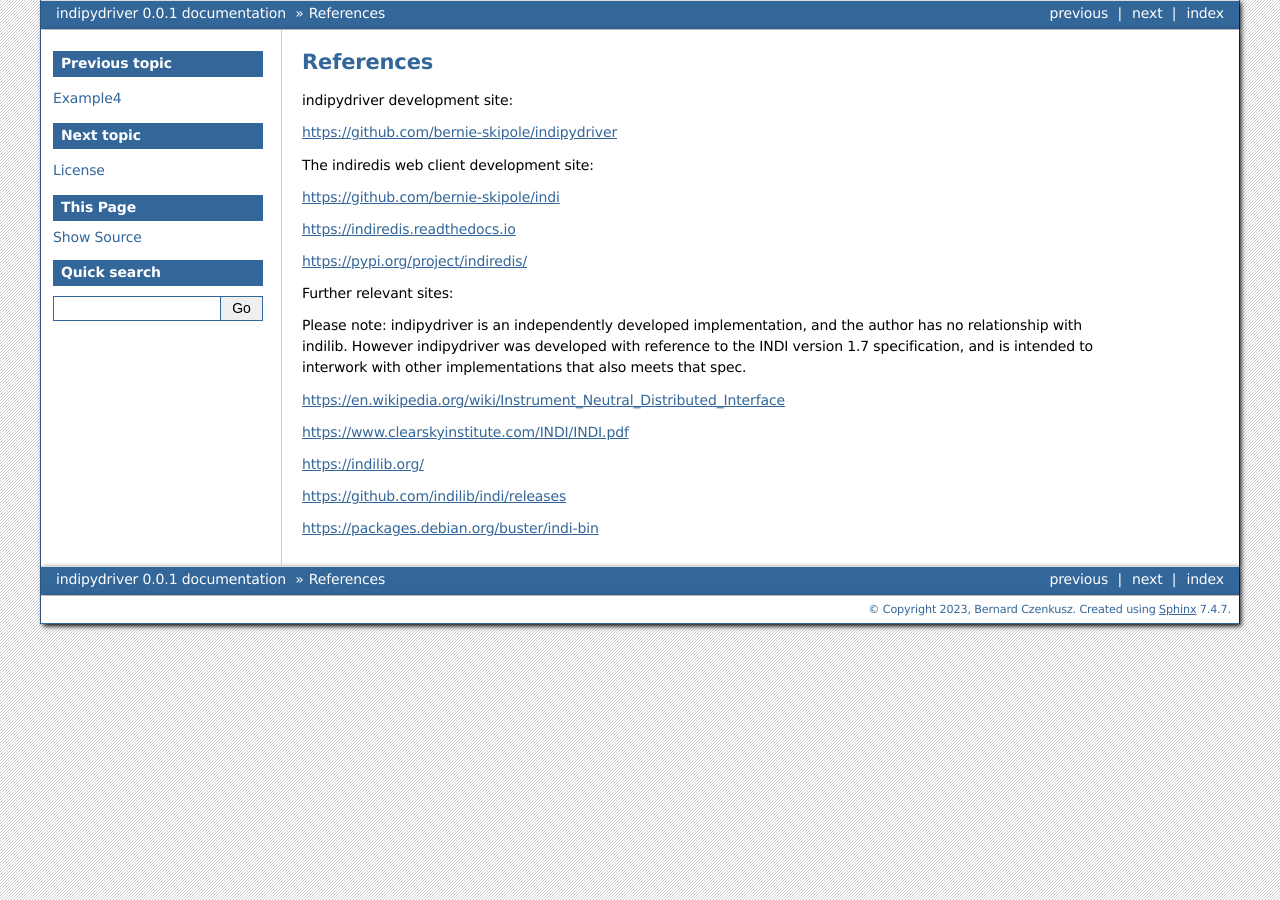
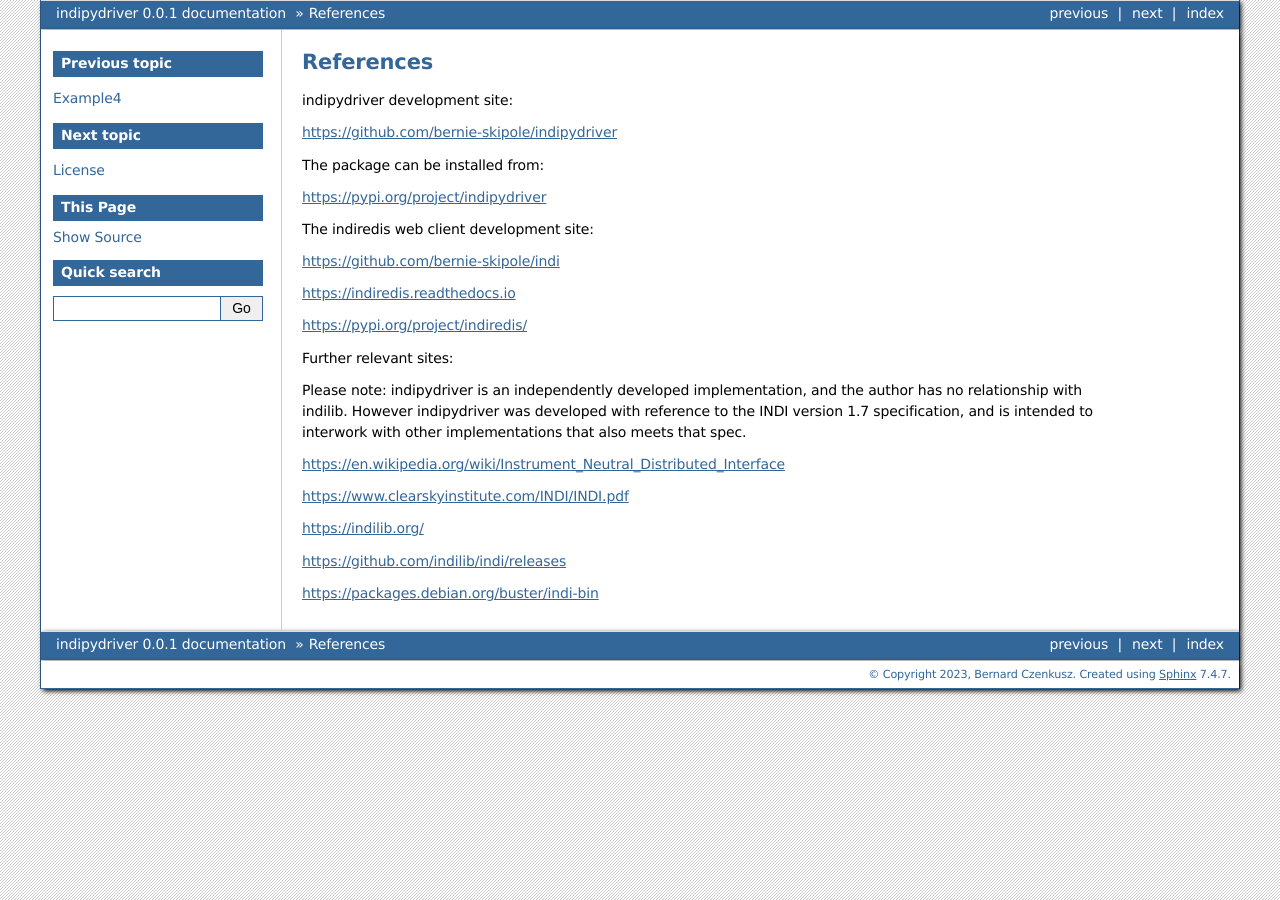
Before and after one commit to bernie-skipole/indipydriver, a Sphinx documentation site: the page built from docs/source/usage/references.rst, in a window 1280 px wide. Built offline with Sphinx 7.4.7, drawn with Linux system fonts in a browser that asks for light colours.

Commit message:
Added links in documentation to the pypi site

```diff
--- a/docs/source/usage/introduction.rst
+++ b/docs/source/usage/introduction.rst
@@ -16,6 +16,10 @@
 INDI is normally used with astronomical instruments, but is a general purpose protocol which can be used for any instrument control providing drivers are available. This package is aimed at making drivers easy to write.
 
 The driver object created contains 'device' objects, each of which can contain 'vector' objects, such as a SwitchVector or LightVector. These Vector objects can contain one or more 'members', such as a number of 'switches', or a number of 'lights'.
+
+The package can be installed from:
+
+https://pypi.org/project/indipydriver
 
 Typically you would create a subclass of IPyDriver.
 
--- a/docs/source/usage/references.rst
+++ b/docs/source/usage/references.rst
@@ -6,6 +6,10 @@
 indipydriver development site:
 
 https://github.com/bernie-skipole/indipydriver
+
+The package can be installed from:
+
+https://pypi.org/project/indipydriver
 
 The indiredis web client development site:
 
--- a/pyproject.toml
+++ b/pyproject.toml
@@ -14,5 +14,5 @@
 keywords=['indi', 'driver', 'astronomy', 'instrument']
 
 [project.urls]
-Documentation = "htthttps://indipydriver.readthedocs.io"
+Documentation = "https://indipydriver.readthedocs.io"
 Source = "https://github.com/bernie-skipole/indipydriver"
```
